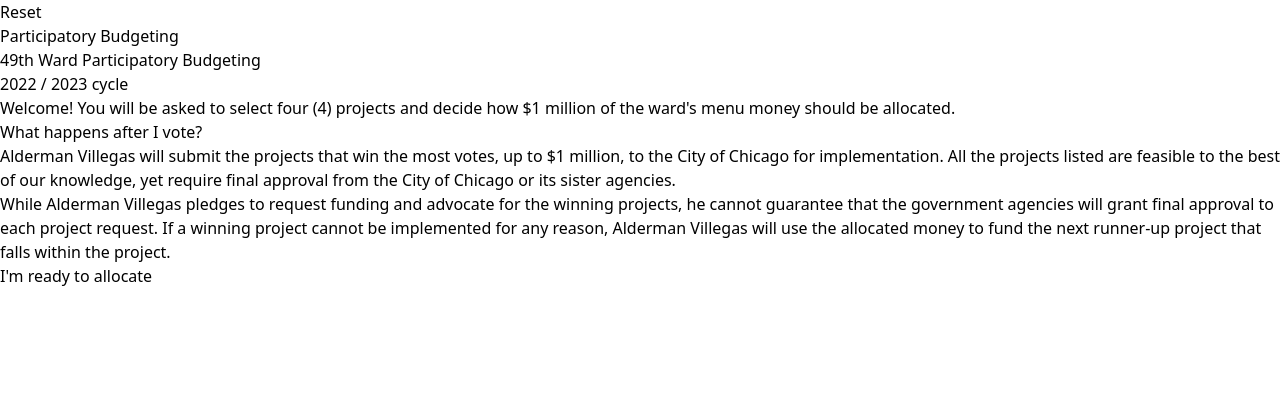
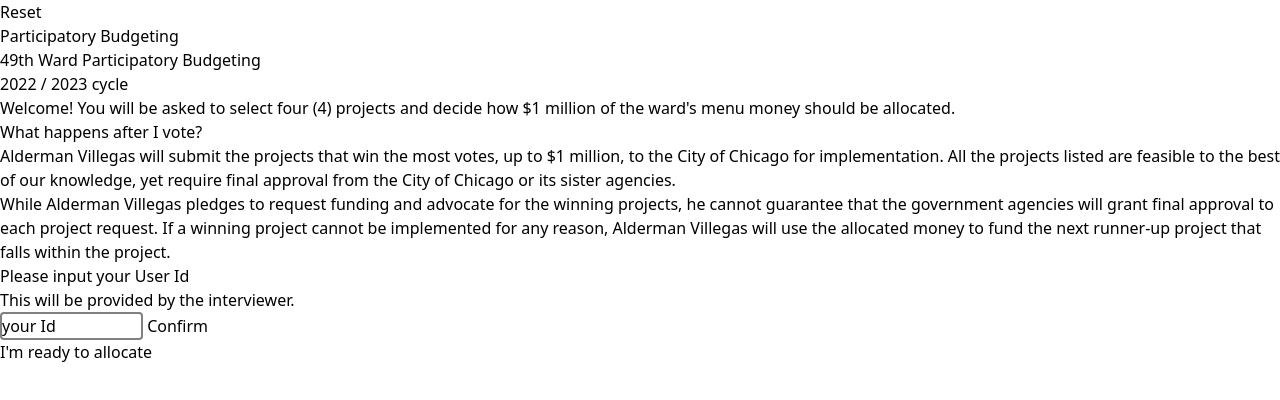
Before and after one commit to mcnuttandrew/chicago-pb-probe, a Svelte app: page / in a window 1280 px wide. Shown: the top 400 px of the page. Built offline with nearby package versions, Linux system fonts and the light colour scheme.

Commit message:
added an input for user id which enables us to replace the user id in mongodb with a custom value typed into a text input on the landing page (#6)

```diff
--- a/src/lib/store.ts
+++ b/src/lib/store.ts
@@ -38,6 +38,7 @@
 
   return {
     subscribe,
+    setUserId: simpleSet("userId"),
     setSort: simpleSet("sortOrder"),
     setAllocation: simpleSet("allocations"),
     setPostAllocation: simpleSet("postCheckAllocations"),
--- a/src/pages/About.svelte
+++ b/src/pages/About.svelte
@@ -1,6 +1,9 @@
 <script lang="ts">
   import { Link } from "svelte-routing";
   import { buttonStyle } from "../lib/constants";
+  import { store } from "../lib/store";
+
+  let userId = "your Id";
 </script>
 
 <div>
@@ -26,6 +29,17 @@
     to fund the next runner-up project that falls within the project.
   </p>
 
+  <h3 class="text-lg text-blue-400">Please input your User Id</h3>
+
+  <p class="italic">This will be provided by the interviewer.</p>
+
+  <input bind:value={userId} style="padding: initial; border: 2px solid gray; border-radius: 4px;" size="10"/>
+  <button
+    class="bg-white hover:bg-gray-100 text-gray-800 font-semibold py-2 px-4 border border-gray-400 rounded shadow"
+    on:click={() => store.setUserId(userId)}>
+    Confirm
+  </button>
+
   <div class="w-full flex items-center justify-center">
     <Link to="/sort">
       <div class={buttonStyle}>I'm ready to allocate</div>
```
